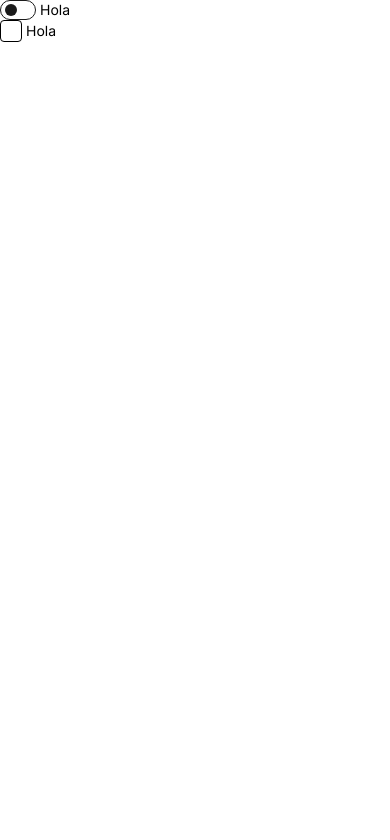
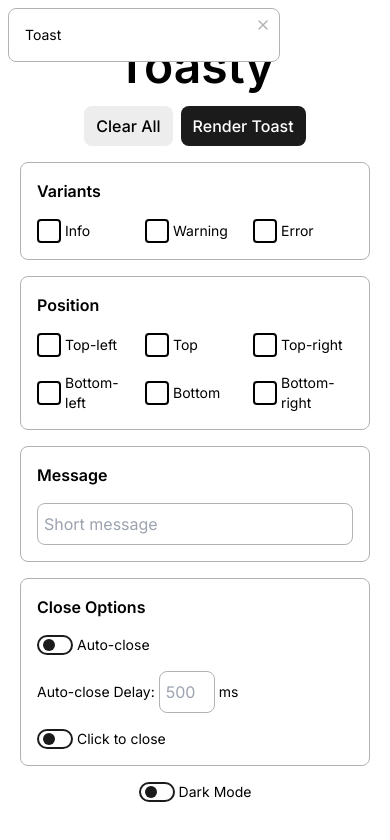
Before and after one commit to andrescasa-dev/toasty-playground, a Next.js app: page / in a window 390 px wide. Shown: the top 840 px of the page. Built offline with nearby package versions, Linux system fonts and the light colour scheme.

Commit message:
responsive layout and basic playground design. Basic design of Toast component was implemented

```diff
--- a/src/app/page.tsx
+++ b/src/app/page.tsx
@@ -1,16 +1,93 @@
+import Button from "@/components/Button";
 import Checkbox from "@/components/Checkbox";
+import ConfigSection from "@/components/ConfigSection";
+import Input from "@/components/Input";
+import LabelWrapper from "@/components/LabelWrapper";
 import Switch from "@/components/Switch";
-import LabelWrapper from "@/components/LabelWrapper";
+import Toast from "@/components/Toast";
+import Text from "@/components/typography/Text";
 
 export default function Home() {
   return (
-    <main>
-      <LabelWrapper text="Hola">
-        <Switch />
-      </LabelWrapper>
-      <LabelWrapper text="Hola">
-        <Checkbox />
-      </LabelWrapper>
+    <main className="flex h-screen items-center">
+      <div className="flex w-full flex-col gap-4 md:gap-y-9">
+        <div className="flex flex-col items-center gap-4">
+          <Text as="h1" type="display">
+            Toasty
+          </Text>
+          <div className="flex gap-2">
+            <Button intent="secondary">Clear All</Button>
+            <Button intent="primary">Render Toast</Button>
+          </div>
+        </div>
+        <section className="grid gap-4 px-5 md:max-w-5xl md:grid-cols-2 md:self-center">
+          <ConfigSection title="Variants">
+            <div className="grid grid-cols-3 gap-2 gap-y-4">
+              <LabelWrapper text="Info">
+                <Checkbox />
+              </LabelWrapper>
+              <LabelWrapper text="Warning">
+                <Checkbox />
+              </LabelWrapper>
+              <LabelWrapper text="Error">
+                <Checkbox />
+              </LabelWrapper>
+            </div>
+          </ConfigSection>
+
+          <ConfigSection title="Position">
+            <div className="grid grid-cols-3 gap-2 gap-y-4">
+              <LabelWrapper text="Top-left">
+                <Checkbox />
+              </LabelWrapper>
+              <LabelWrapper text="Top">
+                <Checkbox />
+              </LabelWrapper>
+              <LabelWrapper text="Top-right">
+                <Checkbox />
+              </LabelWrapper>
+              <LabelWrapper text="Bottom-left">
+                <Checkbox />
+              </LabelWrapper>
+              <LabelWrapper text="Bottom">
+                <Checkbox />
+              </LabelWrapper>
+              <LabelWrapper text="Bottom-right">
+                <Checkbox />
+              </LabelWrapper>
+            </div>
+          </ConfigSection>
+
+          <ConfigSection title="Message">
+            <Input placeholder="Short message" />
+          </ConfigSection>
+
+          <ConfigSection title="Close Options">
+            <div className="flex flex-col gap-4">
+              <LabelWrapper text="Auto-close">
+                <Switch />
+              </LabelWrapper>
+              <div className="flex items-center gap-1">
+                <Text as="p" type="body-1">
+                  Auto-close Delay:
+                </Text>
+                <Input placeholder="500" className="w-14" />
+                <Text as="p" type="body-1">
+                  ms
+                </Text>
+              </div>
+
+              <LabelWrapper text="Click to close">
+                <Switch />
+              </LabelWrapper>
+            </div>
+          </ConfigSection>
+        </section>
+        <LabelWrapper text="Dark Mode" className="self-center">
+          <Switch />
+        </LabelWrapper>
+      </div>
+      <Toast />
     </main>
   );
 }
--- a/src/components/Checkbox.tsx
+++ b/src/components/Checkbox.tsx
@@ -10,7 +10,7 @@ function Checkbox() {
     <CheckboxHeadless
       checked={enabled}
       onChange={setEnabled}
-      className="group block w-fit rounded-400 border border-text bg-white data-[checked]:bg-text"
+      className="rounded-200 group block w-fit border-2 border-text bg-white data-[checked]:bg-text"
     >
       <Check className="size-5 text-white opacity-0 group-data-[checked]:opacity-100" />
     </CheckboxHeadless>
--- /dev/null
+++ b/src/components/ConfigSection.tsx
@@ -0,0 +1,21 @@
+import React, { ReactElement } from "react";
+import Text from "./typography/Text";
+
+function ConfigSection({
+  title,
+  children,
+}: {
+  title: string;
+  children: ReactElement;
+}) {
+  return (
+    <section className="flex flex-col gap-4 rounded-400 border border-border p-4">
+      <Text as="h2" type="heading-sm">
+        {title}
+      </Text>
+      {children}
+    </section>
+  );
+}
+
+export default ConfigSection;
--- /dev/null
+++ b/src/components/Input.tsx
@@ -0,0 +1,14 @@
+import { Input as InputHeadless } from "@headlessui/react";
+
+// extending the props from the native HTML input (It allow to use for example placeholder)
+interface InputProps extends React.InputHTMLAttributes<HTMLInputElement> {
+  className?: string;
+}
+
+function Input({ className, ...delegate }: InputProps) {
+  const composeClassName = `rounded-400 border border-border px-1.5 py-2 text-base data-[focus]:bg-gray-100 ${className}`;
+  return (
+    <InputHeadless type="text" className={composeClassName} {...delegate} />
+  );
+}
+export default Input;
--- a/src/components/LabelWrapper.tsx
+++ b/src/components/LabelWrapper.tsx
@@ -5,12 +5,15 @@ import Label from "./Label";
 function LabelWrapper({
   text: labelText,
   children,
+  className = "",
 }: {
   text: string;
+  className?: string;
   children: ReactElement;
 }) {
+  const composeClassName = `flex items-center gap-1 ${className}`;
   return (
-    <Field className="flex items-center gap-1">
+    <Field className={composeClassName}>
       {children}
       <Label>{labelText}</Label>
     </Field>
--- a/src/components/Switch.tsx
+++ b/src/components/Switch.tsx
@@ -10,9 +10,9 @@ function Switch() {
     <SwitchHeadless
       checked={enabled}
       onChange={setEnabled}
-      className="rounded-full group inline-flex h-5 w-9 items-center border border-primary bg-white transition data-[checked]:bg-primary"
+      className="group inline-flex h-5 w-9 items-center rounded-full border-2 border-primary bg-white transition data-[checked]:bg-primary"
     >
-      <span className="rounded-full size-3 translate-x-1 bg-primary transition group-data-[checked]:translate-x-5 group-data-[checked]:bg-white" />
+      <span className="size-3 translate-x-1 rounded-full bg-primary transition group-data-[checked]:translate-x-5 group-data-[checked]:bg-white" />
     </SwitchHeadless>
   );
 }
--- /dev/null
+++ b/src/components/Toast.tsx
@@ -0,0 +1,18 @@
+import React from "react";
+import Text from "./typography/Text";
+import { X } from "lucide-react";
+
+function Toast() {
+  return (
+    <div className="fixed inset-0 p-2">
+      <div className="relative w-[17rem] rounded-400 border border-border bg-white px-4 py-4">
+        <X className="absolute right-2 top-2 size-4 text-border" />
+        <Text as="p" type={"body-1"}>
+          Toast
+        </Text>
+      </div>
+    </div>
+  );
+}
+
+export default Toast;
--- a/src/components/typography/Text.tsx
+++ b/src/components/typography/Text.tsx
@@ -1,11 +1,12 @@
 import { cva, VariantProps } from "class-variance-authority";
 
-export const textStyles = cva("text-base", {
+export const textStyles = cva("", {
   variants: {
     type: {
-      "heading-sm": "font-semibold capitalize",
+      display: "font-semibold capitalize text-5xl md:text-[3.78rem]",
+      "heading-sm": "text-base font-semibold capitalize",
       "body-1": "text-sm md:text-base",
-      button: "font-medium",
+      button: "text-base font-medium",
     },
   },
 });
--- a/tailwind.config.ts
+++ b/tailwind.config.ts
@@ -17,7 +17,8 @@ const config: Config = {
       },
     },
     borderRadius: {
-      "400": "4px",
+      "200": "0.25rem",
+      "400": "0.5rem",
       full: "1000px",
     },
   },
```
